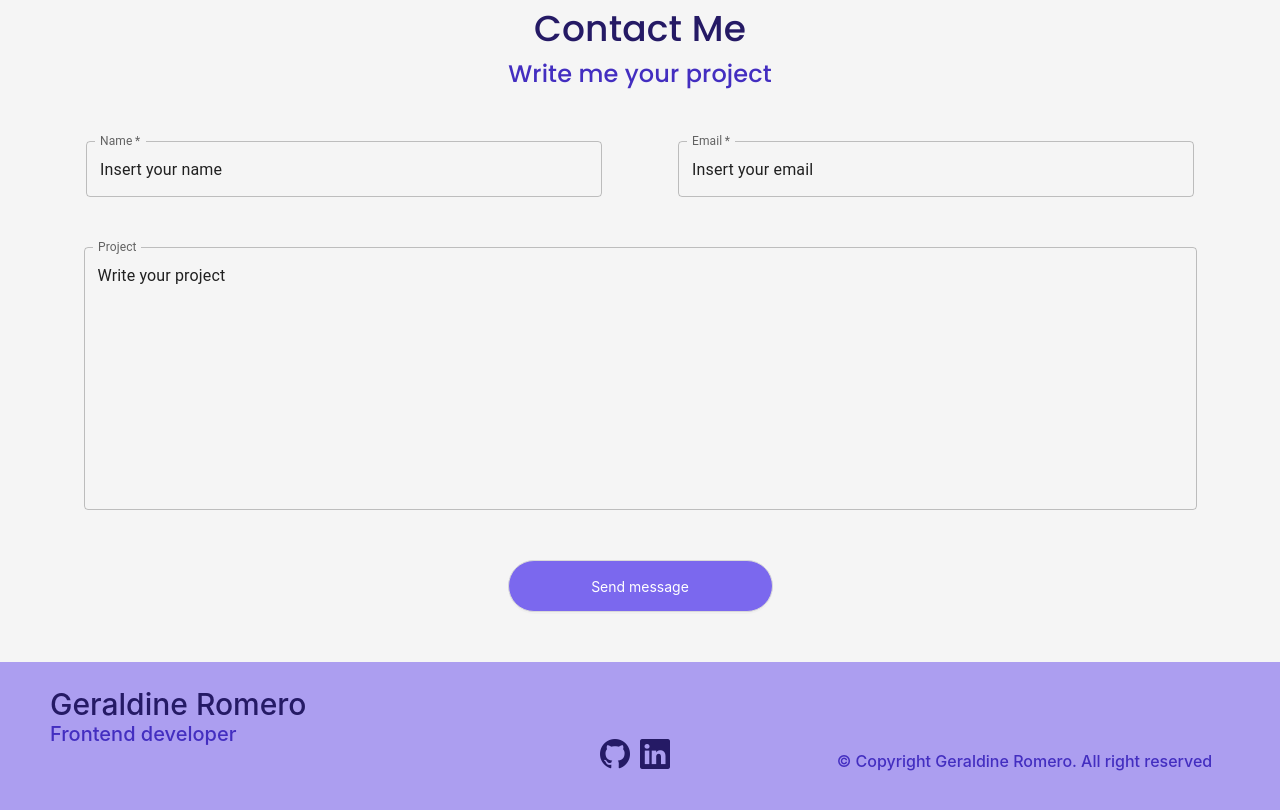
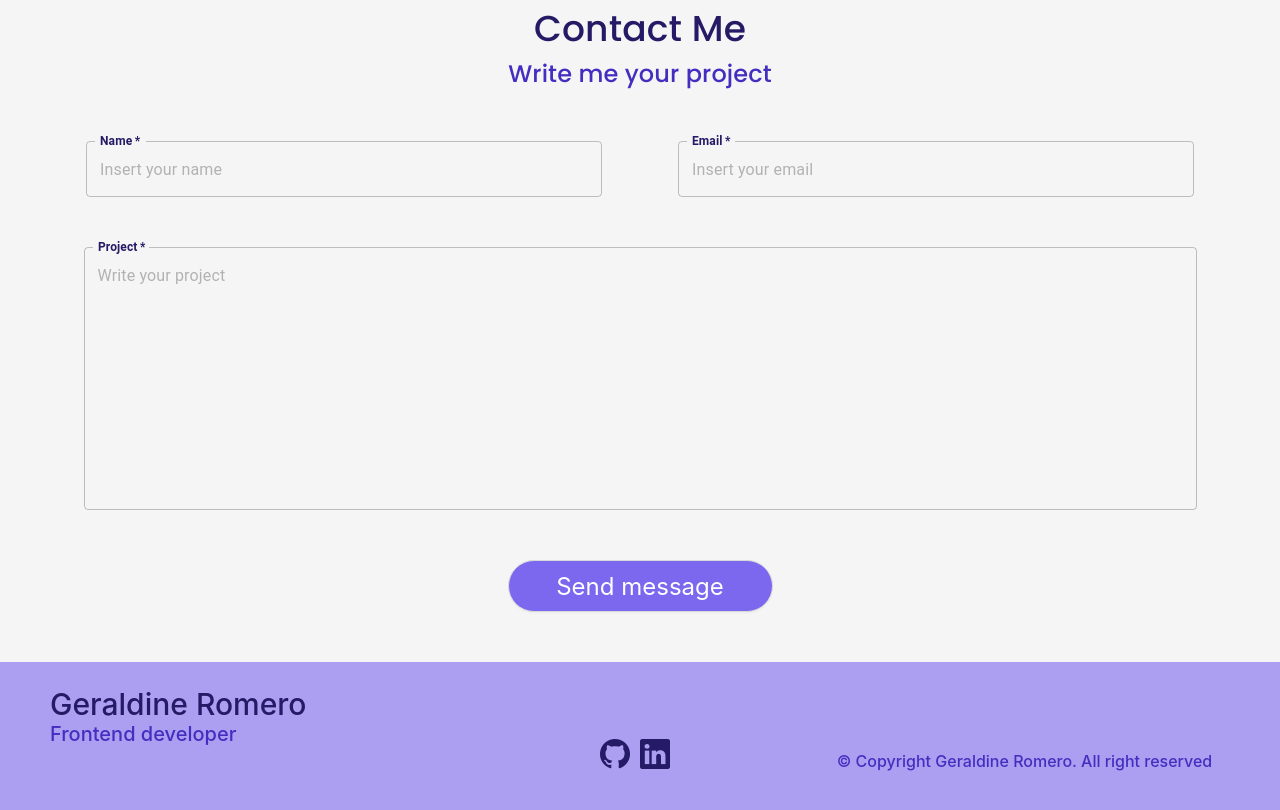
Before and after one commit to GeraldineRomer/Portfolio, a React (Create React App) app: page / in a window 1280 px wide. Shown: the part 3400-4210 px from the top of the page. Built offline with nearby package versions, Linux system fonts and the light colour scheme.

Commit message:
btn in contact page in progress

```diff
--- a/src/pages/contactme/contactmepage.jsx
+++ b/src/pages/contactme/contactmepage.jsx
@@ -26,6 +26,7 @@ const contactmepage = () => {
             </div>
             <div className='contactme-project'>
                 <TextField
+                    required
                     id="outlined-multiline-static"
                     label="Project"
                     multiline
--- a/src/pages/contactme/contactmepage.scss
+++ b/src/pages/contactme/contactmepage.scss
@@ -36,9 +36,51 @@
         margin: 50px 10px;
         &-name{
             width: 516px;
+            //label
+            .css-1jy569b-MuiFormLabel-root-MuiInputLabel-root {
+                color: $title_color;
+                font-weight: bolder;
+            }
+            //onclick input
+            .css-9ddj71-MuiInputBase-root-MuiOutlinedInput-root.Mui-focused .MuiOutlinedInput-notchedOutline{
+                border-color: $title_color;
+            }
+            //onclick label
+            .css-1jy569b-MuiFormLabel-root-MuiInputLabel-root.Mui-focused {
+                color: $title_color;
+            }
+            //placeholder
+            .css-9ddj71-MuiInputBase-root-MuiOutlinedInput-root {
+                color: #B3B2B2;
+            }
+            //input
+            .css-1d3z3hw-MuiOutlinedInput-notchedOutline {
+                border-color: $title_color;
+            }
         }
         &-email{
             width: 516px;
+            //label
+            .css-1jy569b-MuiFormLabel-root-MuiInputLabel-root {
+                color: $title_color;
+                font-weight: bolder;
+            }
+            //onclick label
+            .css-1jy569b-MuiFormLabel-root-MuiInputLabel-root.Mui-focused {
+                color: $title_color;
+            }
+            //placeholder
+            .css-9ddj71-MuiInputBase-root-MuiOutlinedInput-root {
+                color: #B3B2B2;
+            }
+            // input
+            .css-1d3z3hw-MuiOutlinedInput-notchedOutline {
+                border-color: $title_color;
+            }
+            //onclik input
+            .css-9ddj71-MuiInputBase-root-MuiOutlinedInput-root.Mui-focused .MuiOutlinedInput-notchedOutline{
+                border-color: $title_color;
+            }
         }
     }
     &-project{
@@ -48,6 +90,27 @@
         margin: 50px 10px;
         &-text{
             width: 1113px;
+            //label
+            .css-1jy569b-MuiFormLabel-root-MuiInputLabel-root {
+                color: $title_color;
+                font-weight: bolder;
+            }
+            //onclick label
+            .css-1jy569b-MuiFormLabel-root-MuiInputLabel-root.Mui-focused{
+                color: $title_color;
+            }
+            //text area square
+            .css-1d3z3hw-MuiOutlinedInput-notchedOutline{
+                border-color: $title_color;
+            }
+            //onclick text area square
+            .css-dpjnhs-MuiInputBase-root-MuiOutlinedInput-root.Mui-focused .MuiOutlinedInput-notchedOutline{
+                border-color: $title_color;
+            }
+            //placeholder
+            .css-1sqnrkk-MuiInputBase-input-MuiOutlinedInput-input {
+                color: #B3B2B2;
+            }
         }
     }
     &-sendmessage{
@@ -59,6 +122,12 @@
             height: 52px;
             background-color: $button_color;
             color: #FFFFFF;
+            font-size: 24px;
+            &:hover{
+                background-color: $title_color;
+                color: white;
+                border-color: $title_color;
+            }
         }
     }
 }
```
